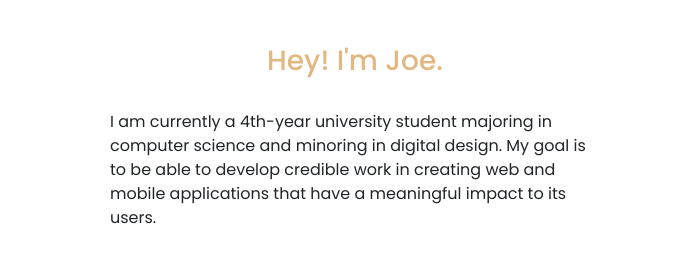
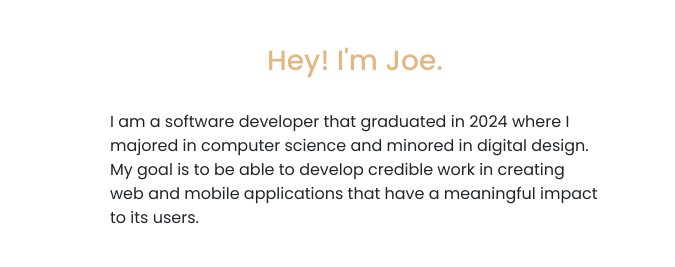
Before and after one commit to josephlatina/Personal-Website, a plain HTML site: page about.html in a window 1280 px wide. Shown: the part 306-573 px from the top of the page, 0-675 px from the left. Drawn offline with nearby package versions, Linux system fonts and the light colour scheme.

Commit message:
updated personal information

```diff
--- a/about.html
+++ b/about.html
@@ -77,7 +77,7 @@
                     </div>
                     <br>
                     <p>
-                        I am currently a 4th-year university student majoring in computer science and minoring in
+                        I am a software developer that graduated in 2024 where I majored in computer science and minored in
                         digital design. My goal is to be able to develop credible work in creating web and mobile
                         applications that have a meaningful impact to its users.
                     </p>
```
Also changed, not shown: index.html (+1 -1 lines).
